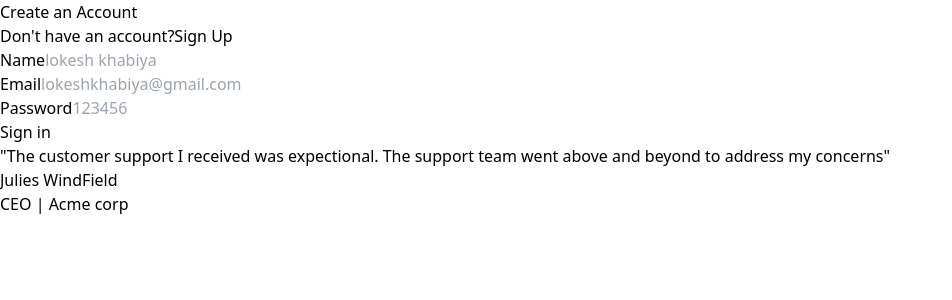
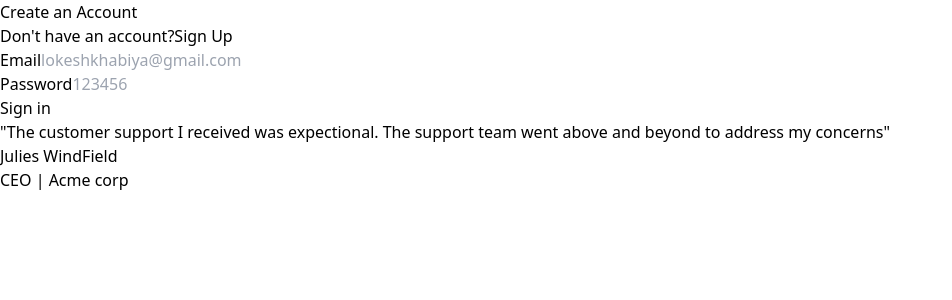
Before and after one commit to lokeshkhabiya/Blogging-website, a React (Vite) app in the folder frontend/: page /signin in a window 1280 px wide. Shown: the top 300 px of the page, without its empty margins (0-952 px from the left). Built offline with nearby package versions, Linux system fonts and the light colour scheme.

Commit message:
Minor changes in signin

```diff
--- a/frontend/src/components/Auth.tsx
+++ b/frontend/src/components/Auth.tsx
@@ -27,12 +27,12 @@ const Auth = ({type} : {type: "signup" | "signin"}) => {
                     </div>
                 </div>
                 <div className="pt-4">
-                    <LabelledInput label="Name" placeholder="lokesh khabiya" onChange={(e) => {
+                    {type === "signup" ? <LabelledInput label="Name" placeholder="lokesh khabiya" onChange={(e) => {
                         setPostInputs({
                             ...postInputs,
                             name: e.target.value
                         })
-                    }}/>
+                    }}/> : null }
                     <LabelledInput label="Email" placeholder="lokeshkhabiya@gmail.com" onChange={(e) => {
                         setPostInputs({
                             ...postInputs,
```
